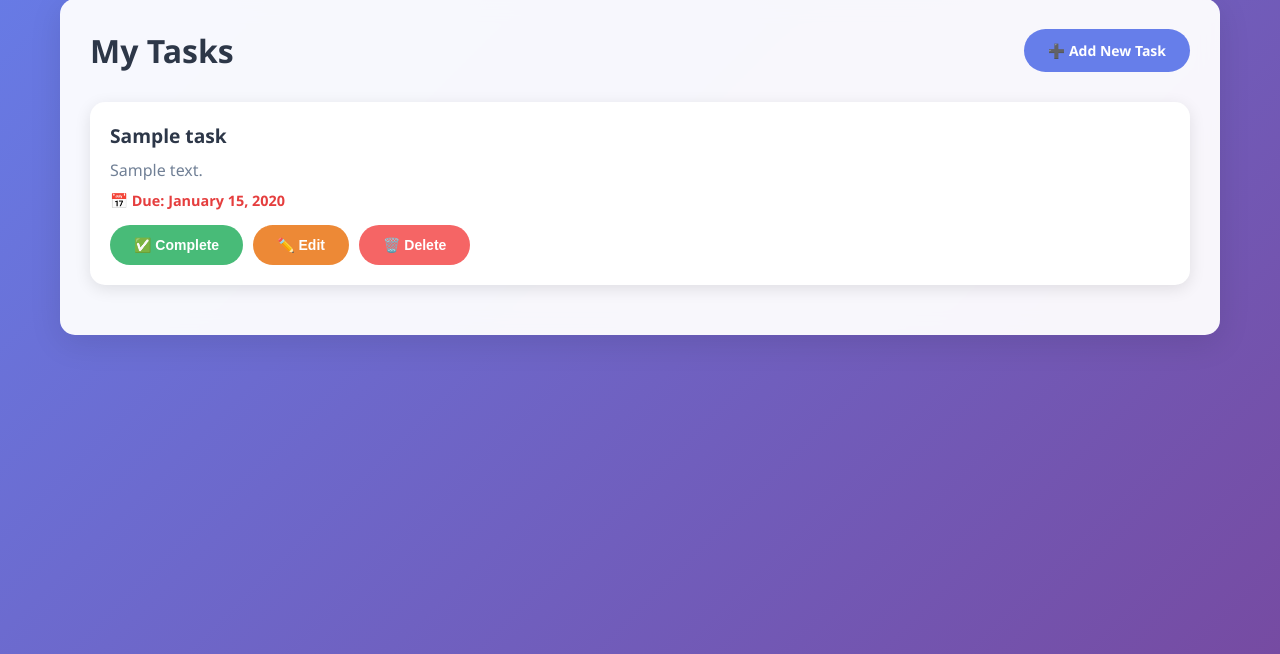
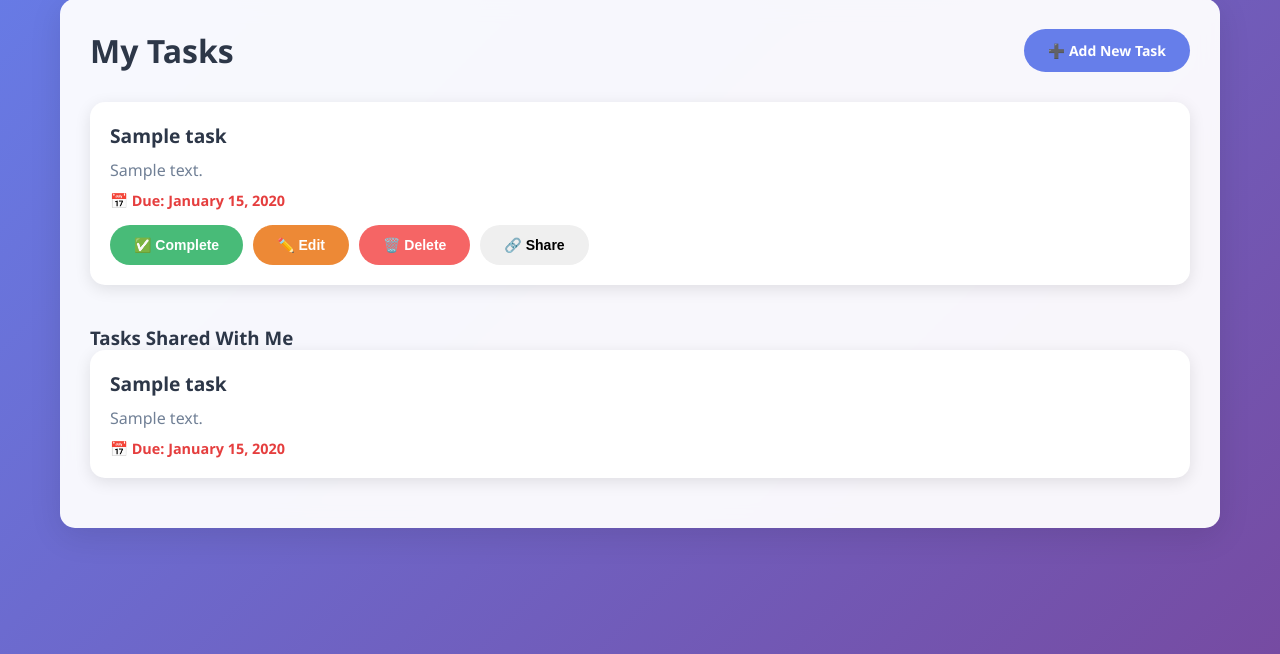
Before and after one commit to dangdat182/Todoweb, a Django app: template TodoWeb/tasks/templates/tasks/task_list.html in a window 1280 px wide. Shown: the part 146-800 px from the top of the page. Run offline with Django 5.2, Linux system fonts and the light colour scheme; the template is opened without the code that fills it: most values are stand-ins (such as "Sample title", 1, 10 or a date in 2020).

Commit message:
shared task

```diff
--- a/TodoWeb/tasks/models.py
+++ b/TodoWeb/tasks/models.py
@@ -46,5 +46,6 @@ class Task(Document):
     due_date = DateTimeField()
     completed = BooleanField(default=False)
     user = ReferenceField(User, required=True)
+    shared_with = mongoengine.ListField(mongoengine.ReferenceField(User))
 
     meta = {'collection': 'tasks'}
--- a/TodoWeb/tasks/templates/tasks/task_list.html
+++ b/TodoWeb/tasks/templates/tasks/task_list.html
@@ -25,6 +25,7 @@
                     </button>
                     <button class="btn btn-warning edit-task" data-task-id="{{ task.id }}">✏️ Edit</button>
                     <button class="btn btn-danger delete-task" data-task-id="{{ task.id }}">🗑️ Delete</button>
+                    <button class="btn btn-info share-task" data-task-id="{{ task.id }}">🔗 Share</button>
                 </div>
             </div>
         {% endfor %}
@@ -34,6 +35,25 @@
         <h2>No tasks yet!</h2>
         <p>Create your first task to get started</p>
         <a href="{% url 'create_task' %}" class="btn btn-primary">Create Your First Task</a>
+    </div>
+{% endif %}
+
+{% if shared_tasks %}
+    <div style="margin-top: 40px;">
+        <h3 style="color: #2d3748;">Tasks Shared With Me</h3>
+        <div id="shared-tasks-container">
+            {% for task in shared_tasks %}
+                <div class="task-card" data-task-id="{{ task.id }}">
+                    <div class="task-title">{{ task.title }}</div>
+                    {% if task.description %}
+                        <div class="task-description">{{ task.description }}</div>
+                    {% endif %}
+                    {% if task.due_date %}
+                        <div class="task-due-date">📅 Due: {{ task.due_date|date:"F j, Y" }}</div>
+                    {% endif %}
+                </div>
+            {% endfor %}
+        </div>
     </div>
 {% endif %}
 
@@ -57,6 +77,23 @@
             <div style="display: flex; gap: 10px; justify-content: flex-end;">
                 <button type="button" class="btn btn-danger" onclick="closeEditModal()">Cancel</button>
                 <button type="submit" class="btn btn-primary">Save Changes</button>
+            </div>
+        </form>
+    </div>
+</div>
+
+<!-- Share Task Modal -->
+<div id="shareModal" style="display: none; position: fixed; top: 0; left: 0; width: 100%; height: 100%; background: rgba(0,0,0,0.5); z-index: 1000;">
+    <div style="position: absolute; top: 50%; left: 50%; transform: translate(-50%, -50%); background: white; padding: 30px; border-radius: 15px; width: 90%; max-width: 400px;">
+        <h3 style="margin-bottom: 20px; color: #2d3748;">Share Task</h3>
+        <form id="shareForm">
+            <div class="form-group">
+                <label for="share-username">Share with username:</label>
+                <input type="text" id="share-username" class="form-control" required>
+            </div>
+            <div style="display: flex; gap: 10px; justify-content: flex-end;">
+                <button type="button" class="btn btn-danger" onclick="closeShareModal()">Cancel</button>
+                <button type="submit" class="btn btn-primary">Share</button>
             </div>
         </form>
     </div>
@@ -211,6 +248,40 @@ document.getElementById('editModal').addEventListener('click', function(e) {
         closeEditModal();
     }
 });
+
+// Share task
+let currentShareTaskId = null;
+document.querySelectorAll('.share-task').forEach(button => {
+    button.addEventListener('click', function() {
+        currentShareTaskId = this.dataset.taskId;
+        document.getElementById('shareModal').style.display = 'block';
+    });
+});
+function closeShareModal() {
+    document.getElementById('shareModal').style.display = 'none';
+    document.getElementById('share-username').value = '';
+}
+document.getElementById('shareForm').addEventListener('submit', function(e) {
+    e.preventDefault();
+    const username = document.getElementById('share-username').value;
+    fetch(`/share/${currentShareTaskId}/`, {
+        method: 'POST',
+        headers: {
+            'X-CSRFToken': document.querySelector('[name=csrfmiddlewaretoken]').value,
+            'Content-Type': 'application/json',
+        },
+        body: JSON.stringify({ username })
+    })
+    .then(response => response.json())
+    .then(data => {
+        if (data.success) {
+            alert('Task shared successfully!');
+            closeShareModal();
+        } else {
+            alert('Error: ' + data.error);
+        }
+    });
+});
 </script>
 
 {% csrf_token %}
--- a/TodoWeb/tasks/urls.py
+++ b/TodoWeb/tasks/urls.py
@@ -1,5 +1,6 @@
 from django.urls import path
 from . import views
+from .views import share_task, shared_tasks
 
 urlpatterns = [
     path('', views.home, name='home'),
@@ -12,4 +13,6 @@ urlpatterns = [
     path('google-login/', views.google_login, name='google_login'),
     path('oauth2callback/', views.oauth2callback, name='oauth2callback'),
     path('account/', views.account, name='account'),
+    path('share/<str:task_id>/', share_task, name='share_task'),
+    path('shared/', shared_tasks, name='shared_tasks'),
 ]
```
Also changed, not shown: TodoWeb/tasks/views.py (+33 -1 lines), 1 other file.
